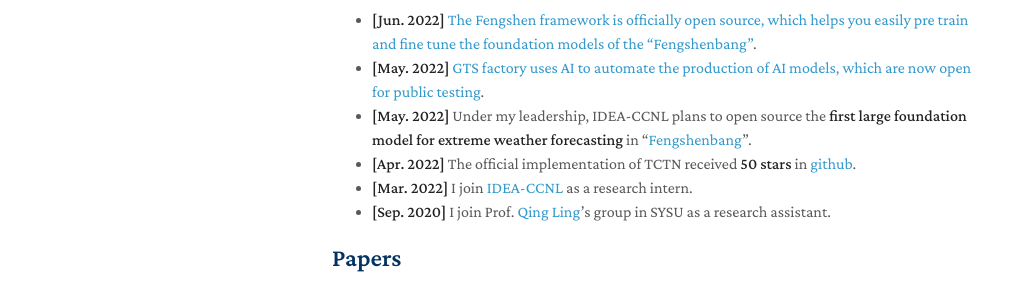
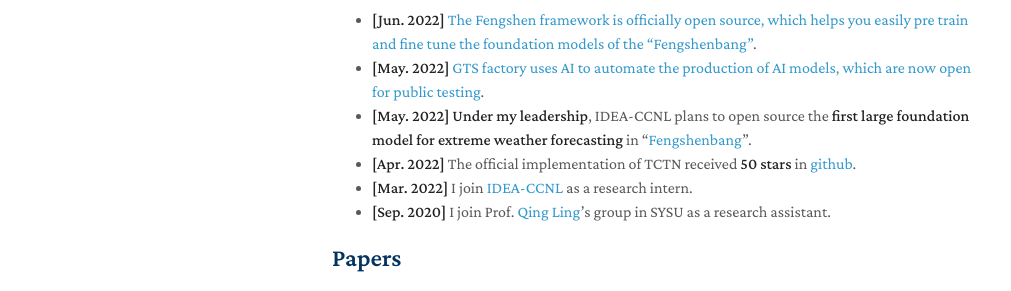
Before and after one commit to yangziao56/homepage, a Jekyll site: the page built from index.md, in a window 1280 px wide and 1213 px high. Shown: the part 394-685 px from the top of the window, without its empty margins (138-1149 px from the left). Built offline with Jekyll 4.4.1, drawn with Linux system fonts in a browser that asks for light colours; nearby versions of some CDN libraries; a style sheet for code colours, icons or effects is not loaded; our own code applies the rules of GitHub Pages for plain Markdown files.

```diff
--- a/index.md
+++ b/index.md
@@ -16,7 +16,7 @@ My research focuses on computer vision and natural language processing, especial
 
 - **[Jun. 2022]** [The Fengshen framework is officially open source, which helps you easily pre train and fine tune the foundation models of the "Fengshenbang"](https://mp.weixin.qq.com/s/NtaEVMdTxzTJfVr-uQ419Q).
 - **[May. 2022]** [GTS factory uses AI to automate the production of AI models, which are now open for public testing](https://mp.weixin.qq.com/s/AFp22hzElkBmJD_VHW0njQ).
-- **[May. 2022]** Under my leadership, IDEA-CCNL plans to open source the **first large foundation model for extreme weather forecasting** in "[Fengshenbang](https://github.com/IDEA-CCNL/Fengshenbang-LM)".
+- **[May. 2022]** **Under my leadership**, IDEA-CCNL plans to open source the **first large foundation model for extreme weather forecasting** in "[Fengshenbang](https://github.com/IDEA-CCNL/Fengshenbang-LM)".
 - **[Apr. 2022]** The official implementation of TCTN received **50 stars** in [github](https://github.com/yangziao56/TCTN-pytorch).
 - **[Mar. 2022]** I join [IDEA-CCNL](https://idea.edu.cn/en/ccnl.html) as a research intern.
 - **[Sep. 2020]** I join Prof. [Qing Ling](http://home.ustc.edu.cn/~qingling/)'s group in SYSU as a research assistant.
```
